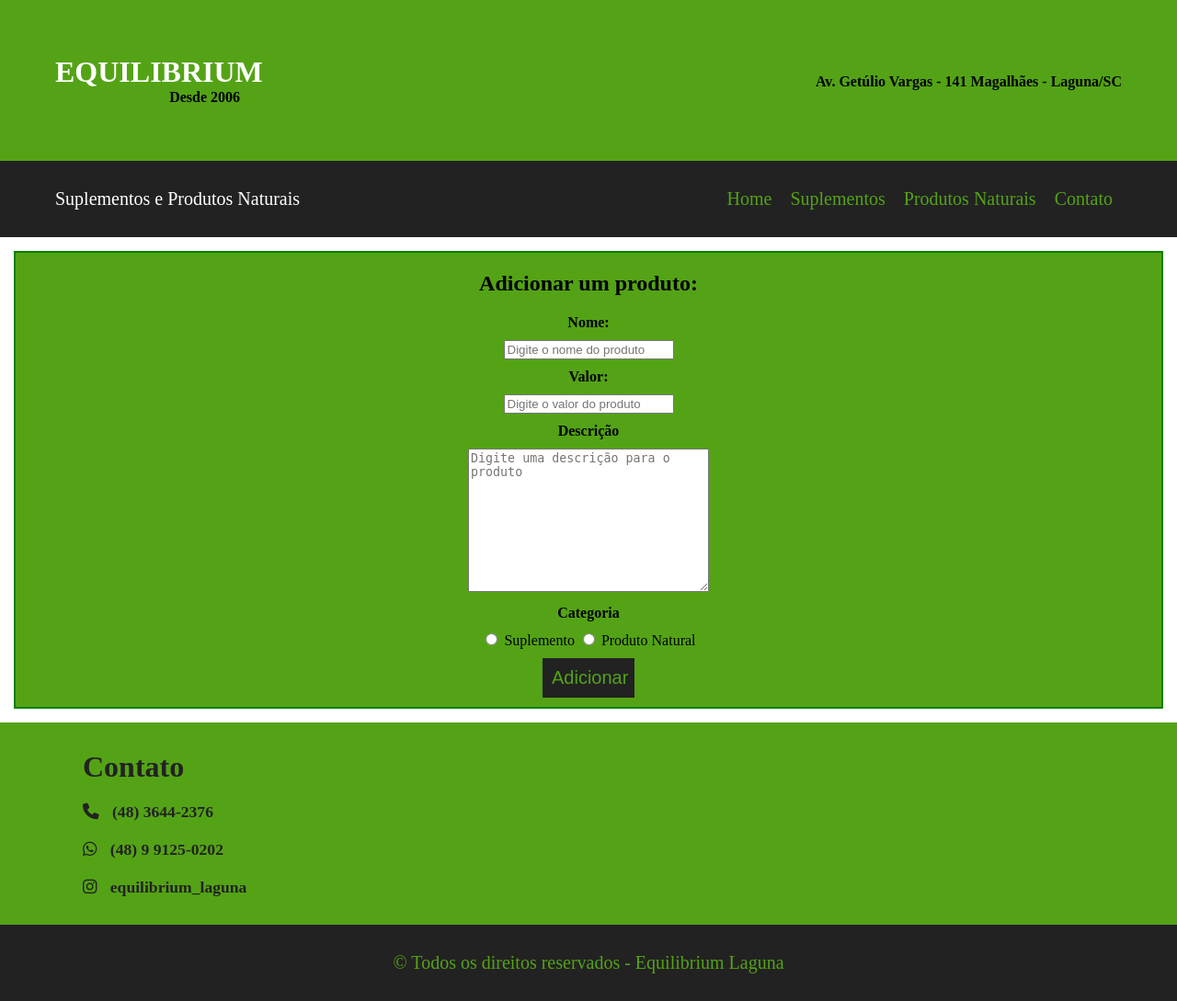
After one commit to Leo-MouraF/Equilibrium-project, a Flask app: page /submit_item in a window 1280 px wide. The commit adds this page. Shown: the whole page at 92% size. Run offline with Flask 3, Linux system fonts and the light colour scheme; some libraries are stand-ins or nearby versions.

Commit message:
Nem sei mais o que eu to fazendo

```diff
--- a/app.py
+++ b/app.py
@@ -1,4 +1,9 @@
-from flask import Flask, render_template
+import json
+
+from flask import Flask, render_template, abort, request, redirect, url_for
+from uuid import uuid4
+
+from data.produtos import produtos
 
 app = Flask(__name__)
 
@@ -16,3 +21,53 @@ def suplementos():
 @app.route("/produtos_naturais")
 def produtos_naturais():
     return render_template("produtos_naturais.html")
+
+@app.route("/produto/<produto_id>")
+def single_produto(produto_id):
+    produto = produtos.get(produto_id)
+    if (produto == None):
+        abort(404)
+    else:
+        return render_template("single_produto.html", produto=produto)
+
+@app.route('/submit_item', methods=['GET', 'POST'])
+def submit_item():
+    if request.method == 'POST':
+        novo_item = gerar_novo_produto()
+        id = novo_item['id']
+        print(novo_item)
+        print(produtos)
+        return redirect(url_for('single_produto', produto_id=id))
+    else:
+        return  render_template('submit_item.html')
+
+
+def gerar_novo_produto():
+    name = str(request.form.get('nome'))
+    preco = request.form.get('valor')
+    description = str(request.form.get('descricao'))
+    category = str(request.form.get('categoria'))
+    novo_produto = {
+        'id':str(uuid4()),
+        'nome':name,
+        'preco':preco,
+        'descricao':description,
+        'categoria':category
+    }
+
+    produtos_json = ler_o_json()
+    escrever_no_json(produtos_json, novo_produto)
+
+    return novo_produto
+
+def escrever_no_json(produtos, novo_produto):
+    with open('data/produtos.json', 'a') as arquivo_produtos:
+        produtos[novo_produto] = novo_produto
+        novo_produto_json = json.dump(produtos, indent=4)
+        arquivo_produtos.writelines(novo_produto_json)
+
+def ler_o_json():
+    with open('data/produtos.json', 'r') as arquivo_produtos:
+        produtos_dicionario = json.load(arquivo_produtos)
+
+        return produtos_dicionario
--- /dev/null
+++ b/data/produtos.py
@@ -0,0 +1,31 @@
+produtos = {
+    'produto_1':{
+        'id':'produto_1',
+        'nome':'Proteína',
+        'preco':99.99,
+        'descricao':'lorem ipsum lorem ipsumlorem ipsumlorem ipsumlorem ipsum',
+        'url':'img-2.jpg',
+        'categoria':'suplemento'
+    },
+    'produto_2':{
+        'nome':'Proteína',
+        'preco':99.99,
+        'descricao':'lorem ipsum',
+        'url':'img3.jpg',
+        'categoria':'suplemento'
+    },
+    'produto_3':{
+        'nome':'Produto Natural',
+        'preco':99.99,
+        'descricao':'lorem ipsum',
+        'url':'produtonatural2.jpg',
+        'categoria':'produto_natural'
+    },
+    'produto_4':{
+        'nome':'Produto Natural',
+        'preco':99.99,
+        'descricao':'lorem ipsum',
+        'url':'produtonatural1.jpg',
+        'categoria':'produto_natural'
+    },
+}
--- a/static/style.css
+++ b/static/style.css
@@ -236,3 +276,39 @@ img {
     color: #222222;
     background: #54A316;
 }
+
+.adicionar-produto {
+    display: block;
+    padding: 15px;
+}
+
+.adicionar-produto button {
+    display: block;
+}
+
+.info-produto {
+    margin: 0 auto;
+    text-align: center;
+    background: #54A316;
+    border: 2px solid green;
+}
+
+.info-produto div, h4 {
+    margin-bottom: 10px;
+}
+
+#adicionar_produto {
+    width: 100px;
+    margin: 0 auto;
+    border: none;
+    padding: 10px;
+    font-size: 1.25em;
+    background: #222222;
+    color: #54A316;
+}
+
+#adicionar_produto:hover {
+    background: #54A316;
+    color: #222222;
+    cursor: pointer;
+}
--- /dev/null
+++ b/templates/layout.html
@@ -0,0 +1,88 @@
+<!DOCTYPE html>
+<html lang="pt-BR">
+<head>
+    <meta charset="UTF-8">
+    <meta name="viewport" content="width=device-width, initial-scale=1.0, shrink-to-fit=no">
+    <link rel="stylesheet" href={{ url_for('static', filename='style.css')}}/>
+    <script src="https://kit.fontawesome.com/bbf02a7108.js" crossorigin="anonymous"></script>
+    <title>Equilibrium</title>
+</head>
+
+
+<body>
+    <div class="topo-bg">
+        <div class="topo-info">
+            <div class="topo-logo">
+                <h1>EQUILIBRIUM</h1>
+                <h6>Desde 2006</h6>
+            </div>
+            <div class="topo-endereco">
+                <p>Av. Getúlio Vargas - 141
+                    Magalhães - Laguna/SC</p>
+            </div>
+        </div>
+    </div>
+
+    <header>
+        <div class="menu-bg">
+            <div class="menu">
+                <div class="info-menu">
+                    <p>Suplementos e Produtos Naturais</p>
+                </div>
+            <nav class="menu-nav">
+                <ul>
+                    <li><a href={{ url_for('index')}}>Home</a></li>
+                    <li><a href={{ url_for('suplementos')}}>Suplementos</a></li>
+                    <li><a href={{ url_for('produtos_naturais')}}>Produtos Naturais</a></li>
+                    <li><a href="#contato">Contato</a></li>
+                </ul>
+            </nav>
+        </div>
+    </div>
+    </header>
+
+
+    {% block content %}{% endblock %}
+
+    <section>
+        <div class="contato-bg" id="contato">
+            <div class="contato-info">
+                <h1>Contato</h1>
+                <div class="contato-conteudo">
+                    <span>
+                        <a href="tel:+554836442376">
+                            <i class="fa-solid fa-phone"></i>
+                            (48) 3644-2376
+                        </a>
+                    </span>
+                </div>
+                <div class="contato-conteudo">
+                    <span>
+                        <!-- <a href="tel:+5548991250202">(48) 9 9125-0202</a> -->
+                        <a href="https://api.whatsapp.com/send?phone=+5548991250202&text=urlencodedtext">
+                            <i class="fa-brands fa-whatsapp"></i>
+                            (48) 9 9125-0202
+                        </a>
+                    </span>
+                </div>
+                <div class="contato-conteudo">
+                    <span>
+                        <a href="">
+                            <i class="fa-brands fa-instagram"></i>
+                            equilibrium_laguna
+                        </a>
+                    </span>
+                </div>
+            </div>
+        </div>
+    </section>
+
+    <footer>
+        <div class="footer-bg">
+            <div class="footer-conteudo">
+                <p>&copy; Todos os direitos reservados - Equilibrium Laguna </p>
+            </div>
+        </div>
+    </footer>
+</body>
+</html>
--- /dev/null
+++ b/templates/submit_item.html
@@ -0,0 +1,43 @@
+{% extends 'layout.html'%}
+
+{% block content %}
+
+<div class="adicionar-produto">
+    <div class="info-produto">
+        <h2>Adicionar um produto: </h2>
+        <form method="POST" action="/submit_item">
+            <div>
+                <span>
+                    <label for="nome"><h4>Nome: </h4></label>
+                        <input type="text" name="nome" id="nome" placeholder="Digite o nome do produto">
+                </span>
+            </div>
+            <div>
+                <span>
+                    <label for="valor"><h4>Valor: </h4></label>
+                    <input type="text" name="valor" id="valor" placeholder="Digite o valor do produto">
+                </span>
+            </div>
+            <div>
+                <span>
+                    <label for="descricao"><h4>Descrição</h4></label>
+                    <textarea name="descricao" placeholder="Digite uma descrição para o produto" id="descricao" cols="30" rows="10"></textarea>
+                </span>
+            </div>
+            <div>
+                <span>
+                    <h4>Categoria</h4>
+                    <input type="radio" name="categoria" id="suplemento" value="suplemento">
+                    <label for="suplemento">Suplemento</label>
+                    <input type="radio" name="categoria" id="produto_natural" value="produto_natural">
+                    <label for="produto_natural">Produto Natural</label>
+                </span>
+            </div>
+            <div>
+                <input type="submit" value="Adicionar" id="adicionar_produto">
+            </div>
+        </form>
+    </div>
+</div>
+
+{% endblock %}
--- a/templates/suplementos.html
+++ b/templates/suplementos.html
@@ -21,7 +21,7 @@
             <nav class="menu-nav">
                 <ul>
                     <li><a href={{ url_for('index')}}>Home</a></li>
-                    <li><a href="">Suplementos</a></li>
+                    <li><a href={{ url_for('suplementos')}}>Suplementos</a></li>
                     <li><a href={{ url_for('produtos_naturais')}}>Produtos Naturais</a></li>
                     <li><a href="#contato">Contato</a></li>
                 </ul>
```
Also changed, not shown: other parts of static/style.css (+41 -1 lines), data/produtos.json (added, +34 -0 lines), templates/produtos_naturais.html (+193 -205 lines), templates/single_produto.html (added, +17 -0 lines).
